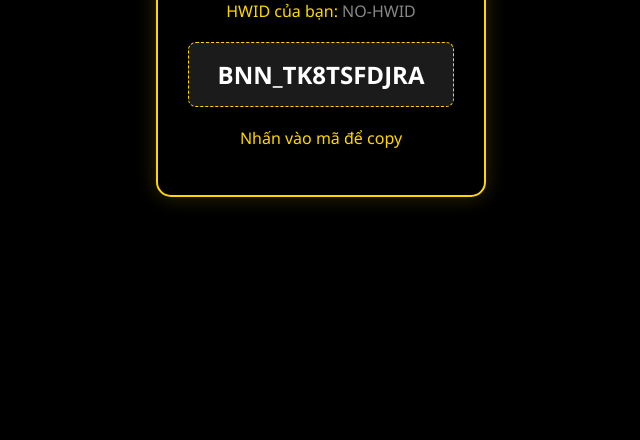
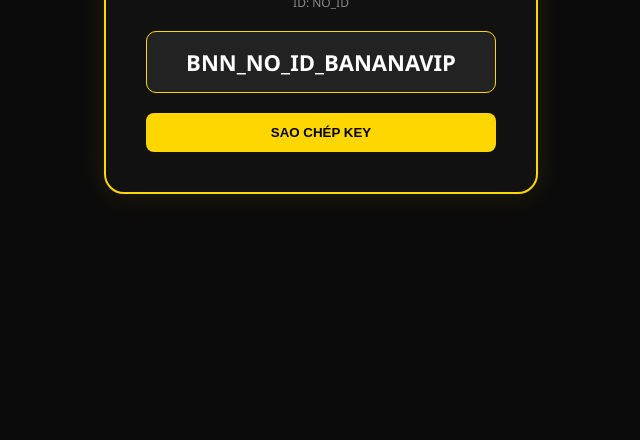
Before and after one commit to obiyeueim/vthangsitink, a plain HTML site: page index.html in a window 1280 px wide. Shown: the part 360-800 px from the top of the page, without its empty margins (319-959 px from the left). Drawn offline with Linux system fonts and the light colour scheme.

Commit message:
Update index.html

```diff
--- a/index.html
+++ b/index.html
@@ -1,36 +1,44 @@
 <!DOCTYPE html>
-<html>
+<html lang="vi">
 <head>
-    <title>Banana Hub - Get Key</title>
+    <meta charset="UTF-8">
+    <title>Banana Hub | Get Key</title>
     <style>
-        body { background-color: #000; color: #FFD700; font-family: 'Segoe UI', sans-serif; display: flex; justify-content: center; align-items: center; height: 100vh; margin: 0; }
-        .container { border: 2px solid #FFD700; padding: 30px; border-radius: 15px; text-align: center; box-shadow: 0 0 20px rgba(255, 215, 0, 0.2); }
-        .key-box { background: #1b1b1b; padding: 15px; margin: 20px 0; border-radius: 8px; font-size: 24px; font-weight: bold; color: #fff; border: 1px dashed #FFD700; cursor: pointer; }
-        button { background: #FFD700; border: none; padding: 10px 20px; border-radius: 5px; font-weight: bold; cursor: pointer; }
-        button:hover { background: #fff; }
+        body { background-color: #0b0b0b; color: #FFD700; font-family: 'Segoe UI', Tahoma, Geneva, Verdana, sans-serif; display: flex; justify-content: center; align-items: center; height: 100vh; margin: 0; }
+        .card { border: 2px solid #FFD700; padding: 40px; border-radius: 20px; text-align: center; background: #111; box-shadow: 0 0 30px rgba(255, 215, 0, 0.1); width: 350px; }
+        h1 { margin-bottom: 10px; font-size: 28px; }
+        .hwid-text { color: #888; font-size: 12px; margin-bottom: 20px; word-break: break-all; }
+        .key-display { background: #222; padding: 15px; border-radius: 10px; font-size: 22px; font-weight: bold; color: #fff; border: 1px solid #FFD700; margin-bottom: 20px; cursor: pointer; transition: 0.3s; }
+        .key-display:hover { background: #333; transform: scale(1.05); }
+        .btn-copy { background: #FFD700; border: none; padding: 12px 25px; border-radius: 8px; font-weight: bold; cursor: pointer; color: #000; width: 100%; }
+        #status { font-size: 14px; margin-top: 15px; color: #00ff00; display: none; }
     </style>
 </head>
 <body>
-    <div class="container">
+    <div class="card">
         <h1>🍌 BANANA HUB</h1>
-        <p>HWID của bạn: <span id="hwid" style="color:#888;">...</span></p>
-        <div class="key-box" id="key-display" onclick="copyKey()">ĐANG TẠO KEY...</div>
-        <p id="msg">Nhấn vào mã để copy</p>
+        <div class="hwid-text">ID: <span id="hwid-val">...</span></div>
+        <div class="key-display" id="key-val" onclick="copyKey()">ĐANG TẠO...</div>
+        <button class="btn-copy" onclick="copyKey()">SAO CHÉP KEY</button>
+        <div id="status">Đã sao chép vào bộ nhớ tạm!</div>
     </div>
 
     <script>
-        const params = new URLSearchParams(window.location.search);
-        const hwid = params.get('hwid') || "NO-HWID";
-        document.getElementById('hwid').innerText = hwid;
+        const urlParams = new URLSearchParams(window.location.search);
+        let hwid = (urlParams.get('hwid') || "NO_ID").trim();
+        document.getElementById('hwid-val').innerText = hwid;
 
-        // Thuật toán tạo Key động dựa trên HWID
-        const generatedKey = "BNN_" + btoa(hwid).substring(0, 10).toUpperCase();
-        document.getElementById('key-display').innerText = generatedKey;
+        // Thuật toán: Lấy 10 ký tự đầu của HWID + Chuỗi bí mật
+        const secret = "BANANAVIP";
+        const generatedKey = "BNN_" + hwid.substring(0, 8).toUpperCase() + "_" + secret;
+
+        document.getElementById('key-val').innerText = generatedKey;
 
         function copyKey() {
             navigator.clipboard.writeText(generatedKey);
-            document.getElementById('msg').innerText = "✅ Đã copy!";
-            document.getElementById('msg').style.color = "#00FF00";
+            const status = document.getElementById('status');
+            status.style.display = 'block';
+            setTimeout(() => { status.style.display = 'none'; }, 2000);
         }
     </script>
 </body>
```
